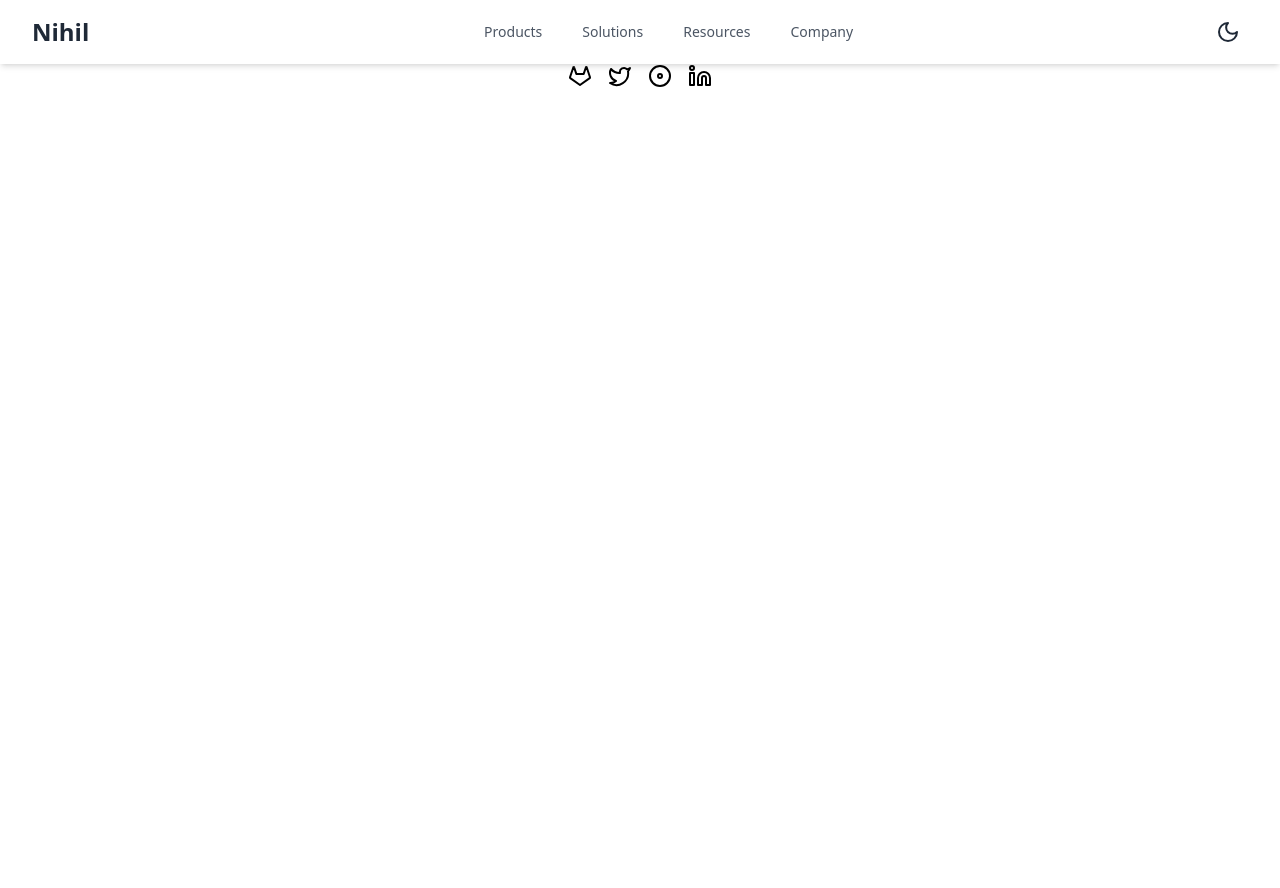
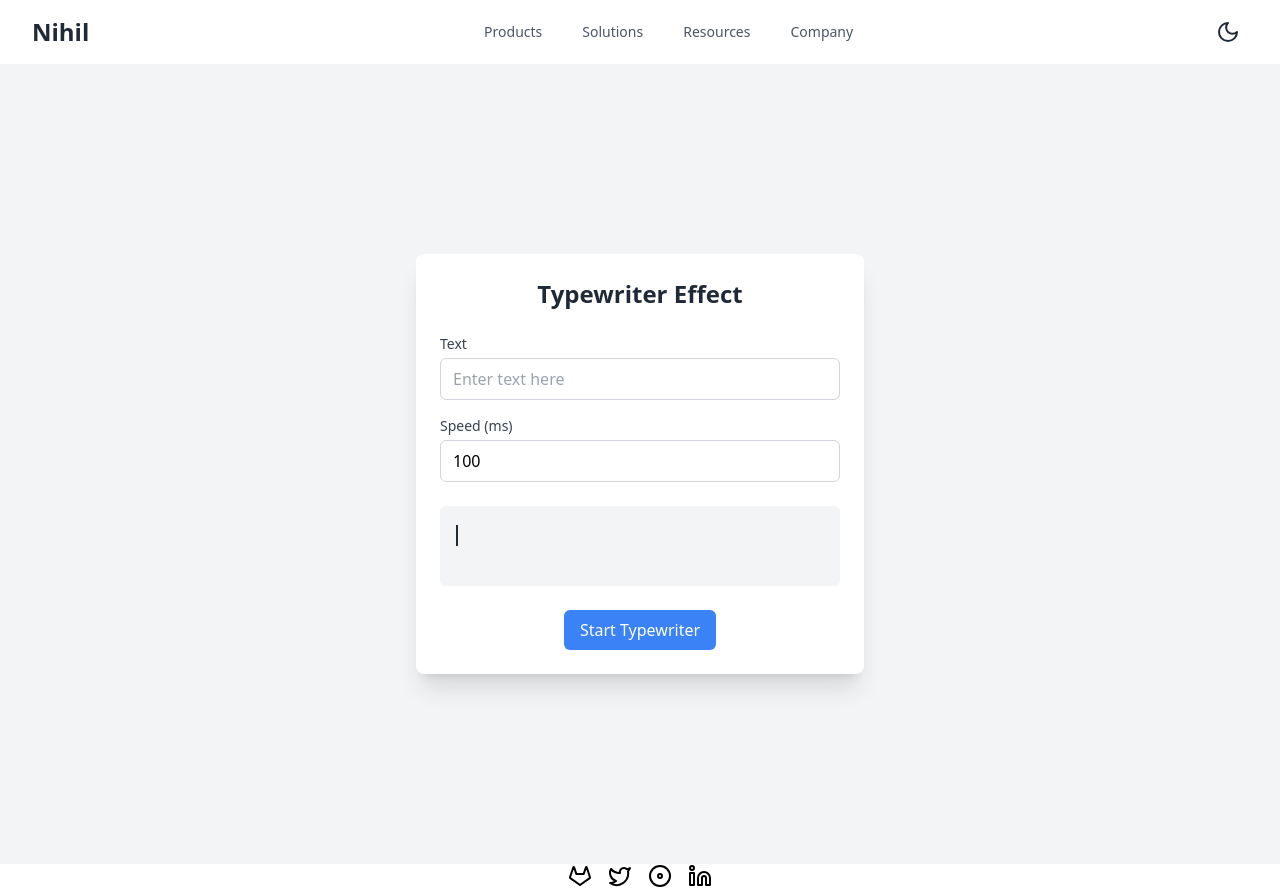
Before and after one commit to Nihilnia/v0Generations, a Vue app: page /TypeWriter in a window 1280 px wide. Before the commit the page ends 800 px from the top, so only its background shows below. Built offline with nearby package versions, Linux system fonts and the light colour scheme.

Commit message:
TypeWriter

```diff
--- a/src/components/ComponentsGrid.vue
+++ b/src/components/ComponentsGrid.vue
@@ -15,6 +15,12 @@
         daPage="PhotoGallery"
         bgImg="photoGalleryIMG.jpeg"
       ></cards-component>
+      <cards-component
+        title="Typewriter Effect"
+        subTitle="Included carousel"
+        daPage="TypeWriter"
+        bgImg="typeWriterIMG.avif"
+      ></cards-component>
     </div>
   </div>
 </template>
--- /dev/null
+++ b/src/pages/TypeWriter.vue
@@ -0,0 +1,124 @@
+<template>
+  <div class="min-h-screen bg-gray-100 flex items-center justify-center p-4">
+    <div class="w-full max-w-md bg-white rounded-lg shadow-xl overflow-hidden">
+      <div class="p-6">
+        <h1 class="text-2xl font-bold text-gray-800 mb-6 text-center">
+          Typewriter Effect
+        </h1>
+
+        <div class="space-y-4 mb-6">
+          <div>
+            <label
+              for="text-input"
+              class="block text-sm font-medium text-gray-700 mb-1"
+              >Text</label
+            >
+            <input
+              id="text-input"
+              v-model="text"
+              type="text"
+              placeholder="Enter text here"
+              class="w-full px-3 py-2 border border-gray-300 rounded-md focus:outline-none focus:ring-2 focus:ring-blue-500"
+            />
+          </div>
+
+          <div>
+            <label
+              for="speed-input"
+              class="block text-sm font-medium text-gray-700 mb-1"
+              >Speed (ms)</label
+            >
+            <input
+              id="speed-input"
+              v-model="speed"
+              type="number"
+              min="1"
+              step="10"
+              placeholder="Enter speed in milliseconds"
+              class="w-full px-3 py-2 border border-gray-300 rounded-md focus:outline-none focus:ring-2 focus:ring-blue-500"
+            />
+          </div>
+        </div>
+
+        <div class="bg-gray-100 p-4 rounded-md">
+          <p
+            class="text-lg text-gray-800 font-mono min-h-[3rem] relative"
+            aria-live="polite"
+          >
+            {{ displayText }}
+            <span
+              :class="['cursor', { blinking: !isTyping }]"
+              :style="{ left: `${cursorPosition}ch` }"
+            ></span>
+          </p>
+        </div>
+
+        <div class="mt-6 flex justify-center">
+          <button
+            @click="startTypewriter"
+            class="px-4 py-2 bg-blue-500 text-white rounded-md hover:bg-blue-600 focus:outline-none focus:ring-2 focus:ring-blue-500 focus:ring-offset-2"
+          >
+            Start Typewriter
+          </button>
+        </div>
+      </div>
+    </div>
+  </div>
+</template>
+
+<script setup>
+import { ref, computed } from "vue";
+
+const text = ref("");
+const speed = ref(100);
+const currentIndex = ref(0);
+const isTyping = ref(false);
+
+const displayText = computed(() => {
+  return text.value.slice(0, currentIndex.value);
+});
+
+const cursorPosition = computed(() => {
+  return currentIndex.value;
+});
+
+const startTypewriter = () => {
+  if (isTyping.value) return;
+
+  isTyping.value = true;
+  currentIndex.value = 0;
+
+  const typeNextChar = () => {
+    if (currentIndex.value < text.value.length) {
+      currentIndex.value++;
+      setTimeout(typeNextChar, speed.value);
+    } else {
+      isTyping.value = false;
+    }
+  };
+
+  typeNextChar();
+};
+</script>
+
+<style scoped>
+.cursor {
+  display: inline-block;
+  width: 2px;
+  height: 1.2em;
+  background-color: currentColor;
+  position: absolute;
+  top: 0.15em;
+  transition: left 0.1s ease;
+}
+
+.blinking {
+  animation: blink 0.7s steps(2, start) infinite;
+}
+
+@keyframes blink {
+  to {
+    visibility: hidden;
+  }
+}
+</style>
--- a/src/router/router.js
+++ b/src/router/router.js
@@ -2,6 +2,7 @@ import { createRouter, createWebHistory } from "vue-router";
 import HomePage from "@/pages/HomePage.vue";
 import ParallaxCard from "@/pages/ParallaxCard.vue";
 import PhotoGallery from "@/pages/PhotoGallery.vue";
+import TypeWriter from "@/pages/TypeWriter.vue";
 
 const routes = [
   {
@@ -19,6 +20,11 @@ const routes = [
     name: "PhotoGallery",
     component: PhotoGallery,
   },
+  {
+    path: "/TypeWriter",
+    name: "TypeWriter",
+    component: TypeWriter,
+  },
 ];
 
 const router = createRouter({
```
Also changed, not shown: src/assets/typeWriterIMG.avif (added).
